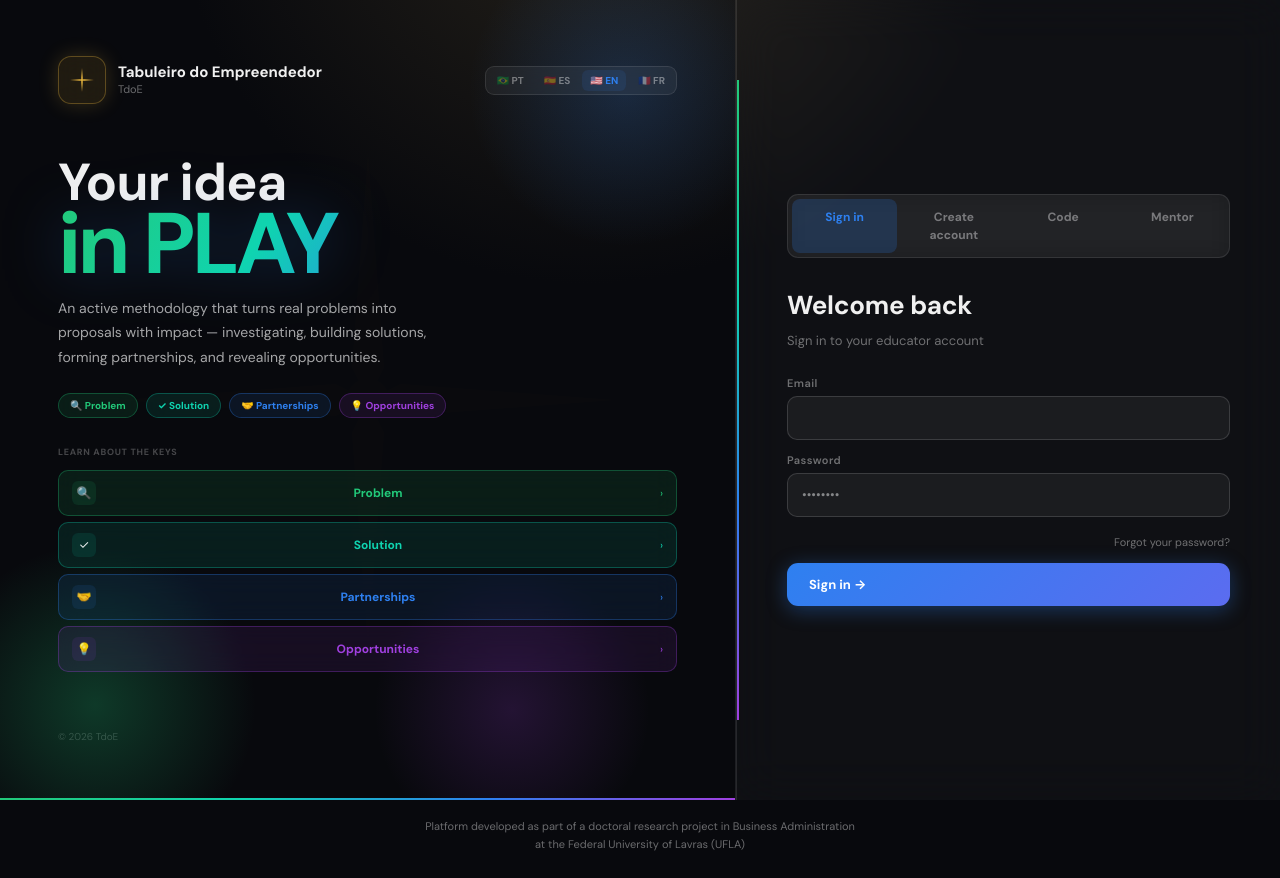
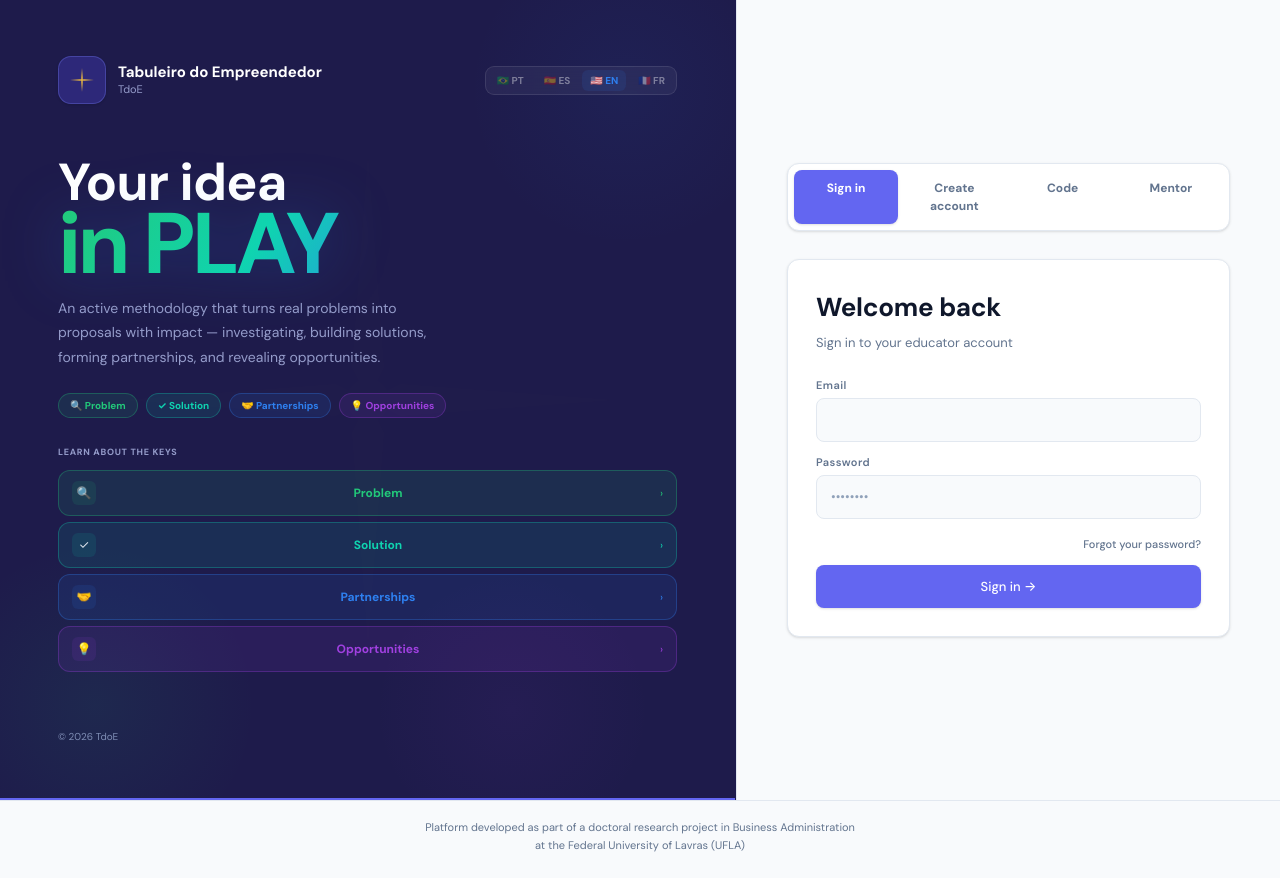
Before and after one commit to tdoe871/tabuleiro-do-empreendedor, a Next.js app in the folder apps/web/: page /en in a window 1280 px wide. Built offline with nearby package versions, Linux system fonts and the light colour scheme.

Commit message:
2nd ui theme variable loginscreen featured white and purple

```diff
--- a/apps/web/src/features/auth/HeroConceitos.tsx
+++ b/apps/web/src/features/auth/HeroConceitos.tsx
@@ -16,12 +16,12 @@ export function HeroConceitos() {
   return (
     <div className="hero-conceitos">
       <div
+        className="text-indigo-200/70"
         style={{
           fontSize: 9,
           fontWeight: 700,
           letterSpacing: ".08em",
           textTransform: "uppercase",
-          color: "rgba(255,255,255,.25)",
           marginBottom: 4,
         }}
       >
@@ -34,7 +34,7 @@ export function HeroConceitos() {
         return (
           <div
             key={id}
-            className={`hc-card backdrop-blur-md transition-all duration-300 hover:-translate-y-0.5 hover:shadow-glow-lime ${open ? "open" : ""}`}
+            className={`hc-card bg-indigo-950/50 rounded-xl transition-all duration-300 hover:-translate-y-0.5 hover:border-purple-300 hover:shadow-md ${open ? "open" : ""}`}
             style={{
               background: `var(${KEY_COLOR_VAR[id]}-bg)`,
               borderColor: `var(${KEY_COLOR_VAR[id]}-bd)`,
@@ -65,7 +65,7 @@ export function HeroConceitos() {
               </span>
             </button>
             {open && (
-              <div className="hc-body">
+              <div className="hc-body text-indigo-100/80">
                 {key.desc.split("\n\n").map((para, i) => (
                   <p key={i} style={{ marginBottom: i === 0 ? 10 : 0 }}>
                     {para}
--- a/apps/web/src/features/auth/LoginScreen.tsx
+++ b/apps/web/src/features/auth/LoginScreen.tsx
@@ -139,38 +139,38 @@ export function LoginScreen() {
 
   return (
     <>
-      <div id="tela-login">
-        <div className="login-hero bg-transparent">
-          <div className="glow-prob" />
-          <div className="glow-parc" />
-          <div className="glow-opor" />
-          <div className="hero-star">
+      <div id="tela-login" className="bg-slate-50 text-slate-900">
+        <div className="login-hero bg-none bg-[#1E1B4B] text-slate-200 border-r border-indigo-950">
+          <div className="glow-prob opacity-30" />
+          <div className="glow-parc opacity-30" />
+          <div className="glow-opor opacity-30" />
+          <div className="hero-star opacity-5">
             <StarWatermark />
           </div>
           <div className="login-hero-content anim-in">
             <div className="logo-row">
-              <div className="logo-gem backdrop-blur-md transition-all duration-300 hover:shadow-glow-amber">
+              <div className="logo-gem bg-indigo-900/80 border border-indigo-400/30 shadow-sm transition-all duration-300">
                 <GemLogo />
               </div>
               <div>
-                <div className="logo-nm">{tCommon("appName")}</div>
-                <div className="logo-sb">TdoE</div>
+                <div className="logo-nm text-white">{tCommon("appName")}</div>
+                <div className="logo-sb text-indigo-200/70">TdoE</div>
               </div>
               <div style={{ marginLeft: "auto" }}>
                 <LangSwitcher />
               </div>
             </div>
             <div>
-              <div className="hero-hl">{t("heroHl")}</div>
+              <div className="hero-hl text-white">{t("heroHl")}</div>
               <div className="hero-jogo grad">{t("heroJogo")}</div>
-              <div className="hero-tag">{t("heroTag")}</div>
+              <div className="hero-tag text-indigo-200/70">{t("heroTag")}</div>
               <div className="hero-chips">
                 {KEY_IDS.map((id) => {
                   const key = tKeys.raw(id) as KeyTranslation;
                   return (
                     <div
                       key={id}
-                      className="badge backdrop-blur-md transition-all duration-300 hover:-translate-y-0.5 hover:shadow-glow-lime"
+                      className="badge transition-all duration-300 hover:-translate-y-0.5 hover:shadow-md"
                       style={{
                         background: `var(${KEY_COLOR_VAR[id]}-bg)`,
                         color: `var(${KEY_COLOR_VAR[id]})`,
@@ -185,32 +185,48 @@ export function LoginScreen() {
               <HeroConceitos />
             </div>
           </div>
-          <div className="hero-foot">© 2026 TdoE</div>
-          <div className="hero-bar" />
+          <div className="hero-foot text-indigo-200/60">© 2026 TdoE</div>
+          <div className="hero-bar bg-none bg-[#6366F1]" />
         </div>
 
-        <div className="login-panel bg-white/[0.03] backdrop-blur-xl border-l border-white/10">
-          <div className="login-tabs bg-white/5 backdrop-blur-md border border-white/10">
+        <div className="login-panel bg-none bg-slate-50 text-slate-900 border-l border-slate-200 before:hidden">
+          <div className="login-tabs bg-white border border-slate-200 rounded-xl p-1.5 shadow-sm">
             <div
-              className={`login-tab transition-all duration-200 hover:text-white ${tab === "login" ? "on" : ""}`}
+              className={`login-tab rounded-lg transition-all duration-200 ${
+                tab === "login"
+                  ? "on !bg-[#6366F1] !text-white shadow-sm"
+                  : "text-slate-500 hover:text-slate-900 hover:bg-slate-50"
+              }`}
               onClick={() => setTab("login")}
             >
               {t("tabs.login")}
             </div>
             <div
-              className={`login-tab transition-all duration-200 hover:text-white ${tab === "cadastro" ? "on" : ""}`}
+              className={`login-tab rounded-lg transition-all duration-200 ${
+                tab === "cadastro"
+                  ? "on !bg-[#6366F1] !text-white shadow-sm"
+                  : "text-slate-500 hover:text-slate-900 hover:bg-slate-50"
+              }`}
               onClick={() => setTab("cadastro")}
             >
               {t("tabs.cadastro")}
             </div>
             <div
-              className={`login-tab transition-all duration-200 hover:text-white ${tab === "codigo" ? "on" : ""}`}
+              className={`login-tab rounded-lg transition-all duration-200 ${
+                tab === "codigo"
+                  ? "on !bg-[#6366F1] !text-white shadow-sm"
+                  : "text-slate-500 hover:text-slate-900 hover:bg-slate-50"
+              }`}
               onClick={() => setTab("codigo")}
             >
               {t("tabs.codigo")}
             </div>
             <div
-              className={`login-tab transition-all duration-200 hover:text-white ${tab === "mentor" ? "on" : ""}`}
+              className={`login-tab rounded-lg transition-all duration-200 ${
+                tab === "mentor"
+                  ? "on !bg-[#6366F1] !text-white shadow-sm"
+                  : "text-slate-500 hover:text-slate-900 hover:bg-slate-50"
+              }`}
               onClick={() => setTab("mentor")}
             >
               {t("tabs.mentor")}
@@ -218,23 +234,30 @@ export function LoginScreen() {
           </div>
 
           {tab === "login" && (
-            <form className="anim-in" onSubmit={handleLogin}>
-              <div className="login-title">{t("form.titleEdu")}</div>
-              <div className="login-sub">{t("form.subEdu")}</div>
+            <form
+              className="anim-in bg-white border border-slate-200 rounded-xl shadow-sm p-7 transition-all duration-300 hover:border-purple-300 hover:shadow-md hover:-translate-y-0.5"
+              onSubmit={handleLogin}
+            >
+              <div className="login-title text-slate-900">
+                {t("form.titleEdu")}
+              </div>
+              <div className="login-sub text-slate-500">{t("form.subEdu")}</div>
               <div className="field">
-                <label>{t("form.email")}</label>
+                <label className="text-slate-500">{t("form.email")}</label>
                 <input
                   type="email"
+                  className="bg-slate-50 border border-slate-200 rounded-lg text-slate-900 placeholder:text-slate-400 focus:bg-white focus:border-[#6366F1] focus:ring-2 focus:ring-[#6366F1]/15 transition-all"
                   value={loginEmail}
                   onChange={(e) => setLoginEmail(e.target.value)}
                   required
                 />
               </div>
               <div className="field">
-                <label>{t("form.senha")}</label>
+                <label className="text-slate-500">{t("form.senha")}</label>
                 <input
                   type="password"
                   placeholder="••••••••"
+                  className="bg-slate-50 border border-slate-200 rounded-lg text-slate-900 placeholder:text-slate-400 focus:bg-white focus:border-[#6366F1] focus:ring-2 focus:ring-[#6366F1]/15 transition-all"
                   value={loginSenha}
                   onChange={(e) => setLoginSenha(e.target.value)}
                   required
@@ -243,6 +266,7 @@ export function LoginScreen() {
               <div style={{ textAlign: "right", marginBottom: 10 }}>
                 <button
                   type="button"
+                  className="text-slate-500 hover:text-[#6366F1] font-medium transition-colors"
                   onClick={() => {
                     setForgotEmail(loginEmail);
                     setForgotSent(false);
@@ -251,7 +275,6 @@ export function LoginScreen() {
                   style={{
                     background: "none",
                     border: "none",
-                    color: "var(--t3)",
                     fontSize: 11,
                     cursor: "pointer",
                     padding: 0,
@@ -260,16 +283,24 @@ export function LoginScreen() {
                   {t("form.esqueceuSenha")}
                 </button>
               </div>
-              <button type="submit" className="btn btn-primary w100">
+              <button
+                type="submit"
+                className="btn btn-primary w100 bg-none bg-[#6366F1] hover:bg-[#4F46E5] text-white font-medium rounded-lg shadow-sm active:scale-95 transition-all justify-center"
+              >
                 {t("form.enter")}
               </button>
             </form>
           )}
 
           {tab === "cadastro" && (
-            <form className="anim-in" onSubmit={handleCadastro}>
-              <div className="login-title">{t("form.titleCad")}</div>
-              <div className="login-sub">{t("form.subCad")}</div>
+            <form
+              className="anim-in bg-white border border-slate-200 rounded-xl shadow-sm p-7 transition-all duration-300 hover:border-purple-300 hover:shadow-md hover:-translate-y-0.5"
+              onSubmit={handleCadastro}
+            >
+              <div className="login-title text-slate-900">
+                {t("form.titleCad")}
+              </div>
+              <div className="login-sub text-slate-500">{t("form.subCad")}</div>
               <div
                 style={{
                   display: "grid",
@@ -278,16 +309,20 @@ export function LoginScreen() {
                 }}
               >
                 <div className="field">
-                  <label>{t("form.nome")}</label>
+                  <label className="text-slate-500">{t("form.nome")}</label>
                   <input
+                    className="bg-slate-50 border border-slate-200 rounded-lg text-slate-900 placeholder:text-slate-400 focus:bg-white focus:border-[#6366F1] focus:ring-2 focus:ring-[#6366F1]/15 transition-all"
                     value={cadNome}
                     onChange={(e) => setCadNome(e.target.value)}
                     required
                   />
                 </div>
                 <div className="field">
-                  <label>{t("form.sobrenome")}</label>
+                  <label className="text-slate-500">
+                    {t("form.sobrenome")}
+                  </label>
                   <input
+                    className="bg-slate-50 border border-slate-200 rounded-lg text-slate-900 placeholder:text-slate-400 focus:bg-white focus:border-[#6366F1] focus:ring-2 focus:ring-[#6366F1]/15 transition-all"
                     value={cadSobrenome}
                     onChange={(e) => setCadSobrenome(e.target.value)}
                     required
@@ -295,9 +330,10 @@ export function LoginScreen() {
                 </div>
               </div>
               <div className="field">
-                <label>{t("form.email")}</label>
+                <label className="text-slate-500">{t("form.email")}</label>
                 <input
                   type="email"
+                  className="bg-slate-50 border border-slate-200 rounded-lg text-slate-900 placeholder:text-slate-400 focus:bg-white focus:border-[#6366F1] focus:ring-2 focus:ring-[#6366F1]/15 transition-all"
                   value={cadEmail}
                   onChange={(e) => setCadEmail(e.target.value)}
                   required
@@ -311,10 +347,11 @@ export function LoginScreen() {
                 }}
               >
                 <div className="field">
-                  <label>{t("form.senha")}</label>
+                  <label className="text-slate-500">{t("form.senha")}</label>
                   <input
                     type="password"
                     placeholder="••••••••"
+                    className="bg-slate-50 border border-slate-200 rounded-lg text-slate-900 placeholder:text-slate-400 focus:bg-white focus:border-[#6366F1] focus:ring-2 focus:ring-[#6366F1]/15 transition-all"
                     value={cadSenha}
                     onChange={(e) => setCadSenha(e.target.value)}
                     minLength={8}
@@ -322,10 +359,13 @@ export function LoginScreen() {
                   />
                 </div>
                 <div className="field">
-                  <label>{t("form.confirmar")}</label>
+                  <label className="text-slate-500">
+                    {t("form.confirmar")}
+                  </label>
                   <input
                     type="password"
                     placeholder="••••••••"
+                    className="bg-slate-50 border border-slate-200 rounded-lg text-slate-900 placeholder:text-slate-400 focus:bg-white focus:border-[#6366F1] focus:ring-2 focus:ring-[#6366F1]/15 transition-all"
                     value={cadConf}
                     onChange={(e) => setCadConf(e.target.value)}
                     minLength={8}
@@ -333,29 +373,41 @@ export function LoginScreen() {
                   />
                 </div>
               </div>
-              <button type="submit" className="btn btn-primary w100">
+              <button
+                type="submit"
+                className="btn btn-primary w100 bg-none bg-[#6366F1] hover:bg-[#4F46E5] text-white font-medium rounded-lg shadow-sm active:scale-95 transition-all justify-center"
+              >
                 {t("form.criarConta")}
               </button>
             </form>
           )}
 
           {tab === "codigo" && (
-            <form className="anim-in" onSubmit={handleCodigo}>
-              <div className="login-title">{t("form.titleCod")}</div>
-              <div className="login-sub">{t("form.subCod")}</div>
+            <form
+              className="anim-in bg-white border border-slate-200 rounded-xl shadow-sm p-7 transition-all duration-300 hover:border-purple-300 hover:shadow-md hover:-translate-y-0.5"
+              onSubmit={handleCodigo}
+            >
+              <div className="login-title text-slate-900">
+                {t("form.titleCod")}
+              </div>
+              <div className="login-sub text-slate-500">{t("form.subCod")}</div>
               <div className="field">
-                <label>{t("form.seuNome")}</label>
+                <label className="text-slate-500">{t("form.seuNome")}</label>
                 <input
                   placeholder={t("form.comoChamado")}
+                  className="bg-slate-50 border border-slate-200 rounded-lg text-slate-900 placeholder:text-slate-400 focus:bg-white focus:border-[#6366F1] focus:ring-2 focus:ring-[#6366F1]/15 transition-all"
                   value={jogNome}
                   onChange={(e) => setJogNome(e.target.value)}
                   required
                 />
               </div>
               <div className="field">
-                <label>{t("form.codigoSessao")}</label>
+                <label className="text-slate-500">
+                  {t("form.codigoSessao")}
+                </label>
                 <input
                   placeholder={t("form.codigoPlaceholder")}
+                  className="bg-slate-50 border border-slate-200 rounded-lg text-slate-900 placeholder:text-slate-400 focus:bg-white focus:border-[#6366F1] focus:ring-2 focus:ring-[#6366F1]/15 transition-all"
                   style={{
                     textTransform: "uppercase",
                     letterSpacing: ".2em",
@@ -366,26 +418,32 @@ export function LoginScreen() {
                   required
                 />
               </div>
-              <button type="submit" className="btn btn-primary w100">
+              <button
+                type="submit"
+                className="btn btn-primary w100 bg-none bg-[#6366F1] hover:bg-[#4F46E5] text-white font-medium rounded-lg shadow-sm active:scale-95 transition-all justify-center"
+              >
                 {t("form.entrarJogo")}
               </button>
               <div style={{ marginTop: 12 }}>
-                <div className="code-blk backdrop-blur-md transition-all duration-300 hover:-translate-y-0.5 hover:shadow-glow-amber">
-                  <div className="code-gem">
+                <div className="code-blk bg-none bg-slate-50 border border-slate-200 rounded-xl shadow-sm transition-all duration-300 hover:border-purple-300 hover:shadow-md hover:-translate-y-0.5">
+                  <div className="code-gem bg-indigo-50 border border-indigo-200 text-[#6366F1]">
                     <GemLogo size={20} />
                   </div>
                   <div>
                     <div
-                      className="small muted"
+                      className="small muted text-slate-900"
                       style={{
                         fontSize: 12,
                         fontWeight: 700,
-                        color: "var(--t2)",
+                        color: "#0f172a",
                       }}
                     >
                       {t("form.codeHint1")}
                     </div>
-                    <div className="small muted" style={{ marginTop: 2 }}>
+                    <div
+                      className="small muted text-slate-500"
+                      style={{ marginTop: 2 }}
+                    >
                       {t("form.codeHint2")}
                     </div>
                   </div>
@@ -395,22 +453,33 @@ export function LoginScreen() {
           )}
 
           {tab === "mentor" && (
-            <form className="anim-in" onSubmit={handleMentor}>
-              <div className="login-title">{t("form.titleMentor")}</div>
-              <div className="login-sub">{t("form.subMentor")}</div>
+            <form
+              className="anim-in bg-white border border-slate-200 rounded-xl shadow-sm p-7 transition-all duration-300 hover:border-purple-300 hover:shadow-md hover:-translate-y-0.5"
+              onSubmit={handleMentor}
+            >
+              <div className="login-title text-slate-900">
+                {t("form.titleMentor")}
+              </div>
+              <div className="login-sub text-slate-500">
+                {t("form.subMentor")}
+              </div>
               <div className="field">
-                <label>{t("form.seuNome")}</label>
+                <label className="text-slate-500">{t("form.seuNome")}</label>
                 <input
                   placeholder={t("form.comoChamado")}
+                  className="bg-slate-50 border border-slate-200 rounded-lg text-slate-900 placeholder:text-slate-400 focus:bg-white focus:border-[#6366F1] focus:ring-2 focus:ring-[#6366F1]/15 transition-all"
                   value={mentNome}
                   onChange={(e) => setMentNome(e.target.value)}
                   required
                 />
               </div>
               <div className="field">
-                <label>{t("form.codigoMentores")}</label>
+                <label className="text-slate-500">
+                  {t("form.codigoMentores")}
+                </label>
                 <input
                   placeholder={t("form.codigoPlaceholder")}
+                  className="bg-slate-50 border border-slate-200 rounded-lg text-slate-900 placeholder:text-slate-400 focus:bg-white focus:border-[#6366F1] focus:ring-2 focus:ring-[#6366F1]/15 transition-all"
                   style={{
                     textTransform: "uppercase",
                     letterSpacing: ".2em",
@@ -421,7 +490,10 @@ export function LoginScreen() {
                   required
                 />
               </div>
-              <button type="submit" className="btn btn-primary w100">
+              <button
+                type="submit"
+                className="btn btn-primary w100 bg-none bg-[#6366F1] hover:bg-[#4F46E5] text-white font-medium rounded-lg shadow-sm active:scale-95 transition-all justify-center"
+              >
                 {t("form.entrarMentor")}
               </button>
             </form>
@@ -429,11 +501,11 @@ export function LoginScreen() {
         </div>
       </div>
       <div
+        className="bg-slate-50 text-slate-500 border-t border-slate-200"
         style={{
           textAlign: "center",
           padding: "18px 20px 24px",
           fontSize: 11,
-          color: "var(--t3)",
           lineHeight: 1.6,
         }}
       >
@@ -447,27 +519,31 @@ export function LoginScreen() {
 
       {showForgot && (
         <Modal onClose={() => setShowForgot(false)} maxWidth={400}>
-          <h3>{t("forgot.titulo")}</h3>
+          <h3 className="text-slate-900">{t("forgot.titulo")}</h3>
           {forgotSent ? (
-            <p style={{ fontSize: 12, color: "var(--t2)" }}>
+            <p className="text-slate-500" style={{ fontSize: 12 }}>
               {t("forgot.enviado")}
             </p>
           ) : (
             <form onSubmit={handleForgot}>
-              <p style={{ fontSize: 12, color: "var(--t3)" }}>
+              <p className="text-slate-500" style={{ fontSize: 12 }}>
                 {t("forgot.sub")}
               </p>
               <div className="field">
-                <label>{t("form.email")}</label>
+                <label className="text-slate-500">{t("form.email")}</label>
                 <input
                   type="email"
+                  className="bg-slate-50 border border-slate-200 rounded-lg text-slate-900 placeholder:text-slate-400 focus:bg-white focus:border-[#6366F1] focus:ring-2 focus:ring-[#6366F1]/15 transition-all"
                   value={forgotEmail}
                   onChange={(e) => setForgotEmail(e.target.value)}
                   required
                   autoFocus
                 />
               </div>
-              <button type="submit" className="btn btn-primary w100">
+              <button
+                type="submit"
+                className="btn btn-primary w100 bg-none bg-[#6366F1] hover:bg-[#4F46E5] text-white font-medium rounded-lg shadow-sm active:scale-95 transition-all justify-center"
+              >
                 {t("forgot.enviar")}
               </button>
             </form>
```
